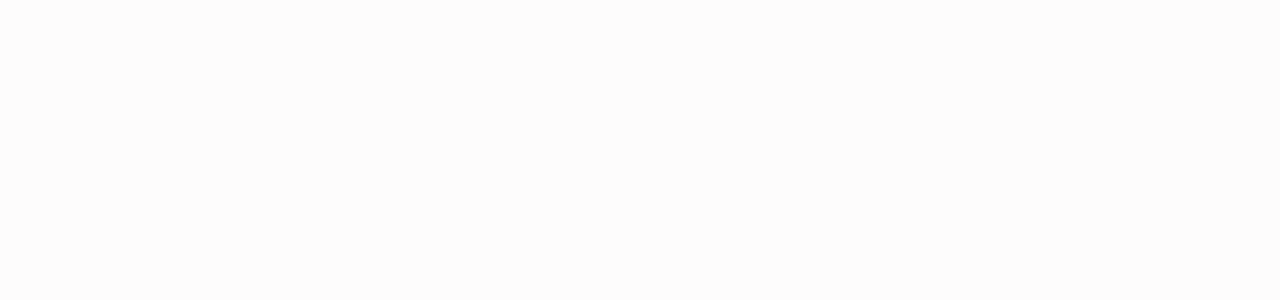
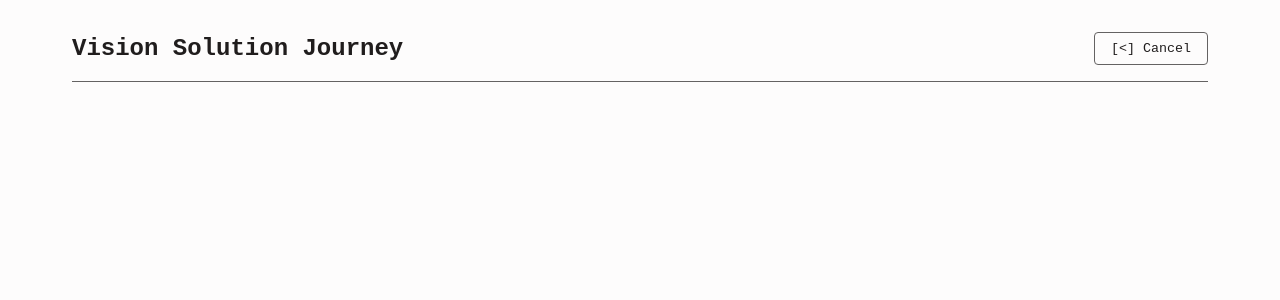
Before and after one commit to LyKhan77/Glabel, a Vue app in the folder frontend/: page /journey in a window 1280 px wide. Before the commit this address had no page. Shown: the top 300 px of the page. Built offline with nearby package versions, Linux system fonts and the light colour scheme.

Commit message:
feat: setup vision journey routing and shell

```diff
--- a/frontend/src/main.js
+++ b/frontend/src/main.js
@@ -3,10 +3,12 @@
 import App from './App.vue'
 import Dashboard from './views/Dashboard.vue'
 import Workspace from './views/Workspace.vue'
+import VisionJourney from './views/VisionJourney.vue'
 
 const routes = [
   { path: '/', component: Dashboard },
-  { path: '/workspace', component: Workspace }
+  { path: '/workspace', component: Workspace },
+  { path: '/journey', component: VisionJourney }
 ]
 
 const router = createRouter({
--- a/frontend/src/views/Dashboard.vue
+++ b/frontend/src/views/Dashboard.vue
@@ -58,7 +58,7 @@
 }
 
 const openVisionSolution = () => {
-  alert('Mock: Opening File Picker...')
+  router.push('/journey')
 }
 
 const recentWorkspaces = ref([
--- /dev/null
+++ b/frontend/src/views/VisionJourney.vue
@@ -0,0 +1,70 @@
+<template>
+  <div class="journey-container">
+    <header class="header">
+      <h1>Vision Solution Journey</h1>
+      <button class="btn" @click="cancel">[<] Cancel</button>
+    </header>
+
+    <main class="main-content">
+      <div v-if="currentStep === 1">
+        <!-- Step 1 placeholder -->
+      </div>
+    </main>
+  </div>
+</template>
+
+<script setup>
+import { ref } from 'vue'
+import { useRouter } from 'vue-router'
+
+const router = useRouter()
+const currentStep = ref(1)
+
+const cancel = () => {
+  router.push('/')
+}
+</script>
+
+<style scoped>
+.journey-container {
+  padding: 2rem;
+  max-width: 1200px;
+  margin: 0 auto;
+  font-family: 'Berkeley Mono', monospace;
+  background-color: #fdfcfc;
+  color: #201d1d;
+  min-height: 100vh;
+}
+
+.header {
+  display: flex;
+  justify-content: space-between;
+  align-items: center;
+  margin-bottom: 2rem;
+  border-bottom: 1px solid #646262;
+  padding-bottom: 1rem;
+}
+
+.header h1 {
+  font-size: 1.5rem;
+  margin: 0;
+}
+
+.btn {
+  background: transparent;
+  color: #201d1d;
+  border: 1px solid #646262;
+  border-radius: 4px;
+  padding: 0.5rem 1rem;
+  font-family: 'Berkeley Mono', monospace;
+  cursor: pointer;
+  display: inline-flex;
+  align-items: center;
+  gap: 0.5rem;
+}
+
+.btn:hover {
+  background: #201d1d;
+  color: #fdfcfc;
+}
+</style>
```
